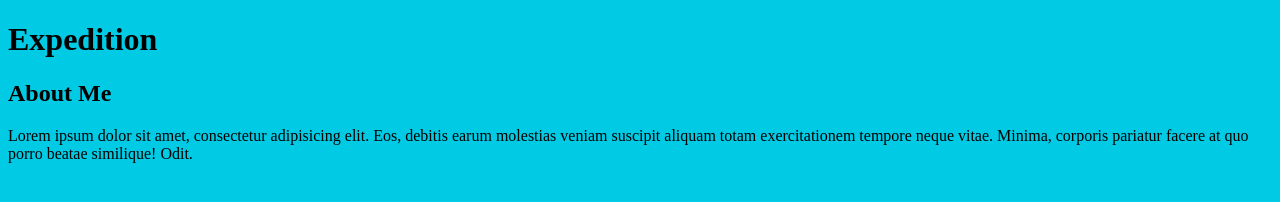
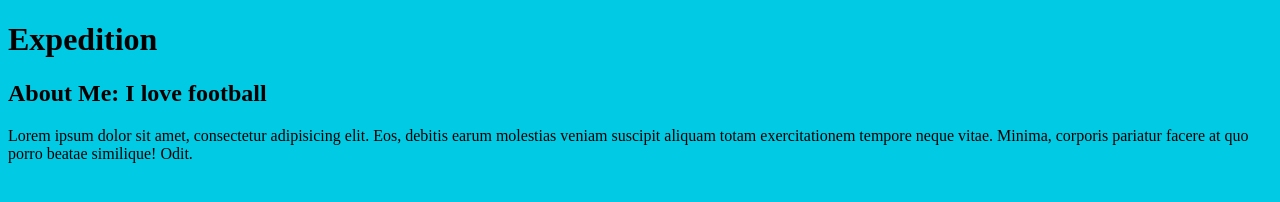
Before and after one commit to hassmedia/my_travels_plan, a plain HTML site: page index.html in a window 1280 px wide. Drawn offline with Linux system fonts and the light colour scheme.

Commit message:
On branch Sidebar Changes to be committed: 	modified:   index.html

```diff
--- a/index.html
+++ b/index.html
@@ -14,7 +14,9 @@
     <script src="js/app.js"></script>
 
     <aside>
-    <h2>About Me</h2>
+    <h2>About Me: I love
+    football</h2>
+
 
     <p>Lorem ipsum dolor sit amet, consectetur adipisicing elit. Eos, debitis earum molestias veniam suscipit aliquam totam exercitationem tempore neque vitae. Minima, corporis pariatur facere at quo porro beatae similique! Odit.</p>
 </aside>
```
